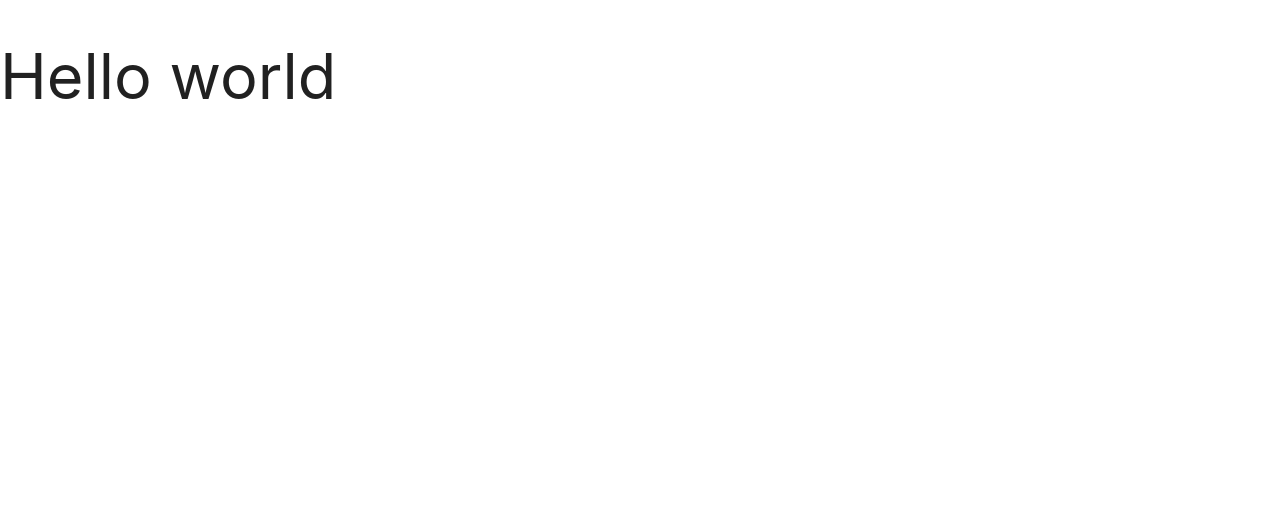
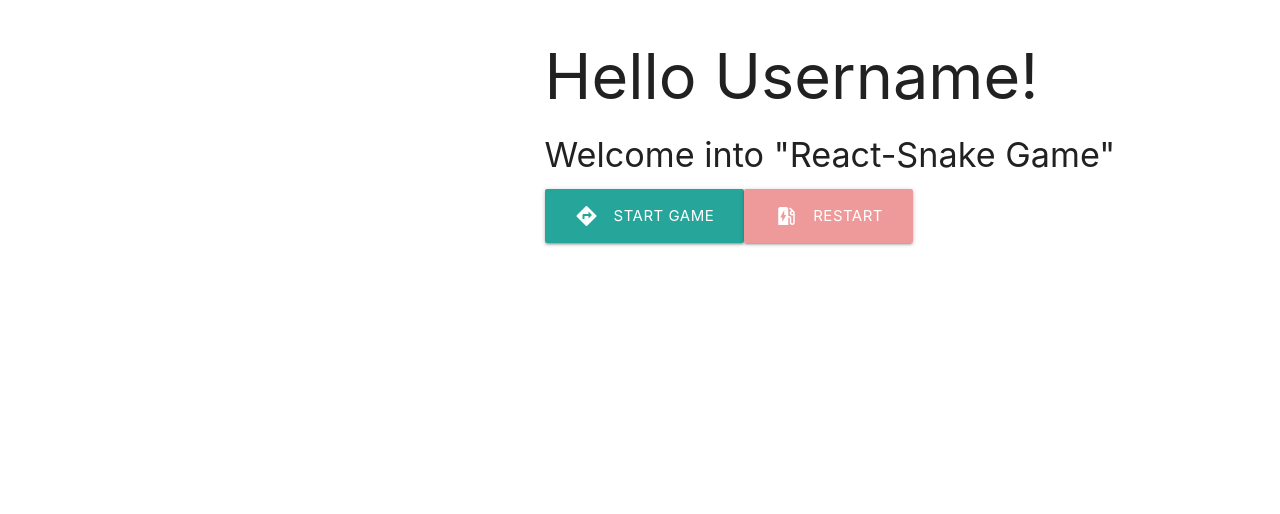
Before and after one commit to galitskye/snake-react, a React app: page / in a window 1280 px wide. Built offline with nearby package versions, Linux system fonts and the light colour scheme.

Commit message:
begin game develop

```diff
--- a/package.json
+++ b/package.json
@@ -7,7 +7,9 @@
     "npm-run-all": "^4.1.2",
     "react": "^16.2.0",
     "react-dom": "^16.2.0",
-    "react-scripts": "1.0.17"
+    "react-materialize": "^1.1.2",
+    "react-scripts": "1.0.17",
+    "redux": "^3.7.2"
   },
   "scripts": {
     "build-css": "node-sass-chokidar src/ -o src/",
--- a/public/index.html
+++ b/public/index.html
@@ -3,38 +3,15 @@
   <head>
     <meta charset="utf-8">
     <meta name="viewport" content="width=device-width, initial-scale=1, shrink-to-fit=no">
-    <meta name="theme-color" content="#000000">
-    <!--
-      manifest.json provides metadata used when your web app is added to the
-      homescreen on Android. See https://developers.google.com/web/fundamentals/engage-and-retain/web-app-manifest/
-    -->
-    <link rel="manifest" href="%PUBLIC_URL%/manifest.json">
-    <link rel="shortcut icon" href="%PUBLIC_URL%/favicon.ico">
-    <!--
-      Notice the use of %PUBLIC_URL% in the tags above.
-      It will be replaced with the URL of the `public` folder during the build.
-      Only files inside the `public` folder can be referenced from the HTML.
 
-      Unlike "/favicon.ico" or "favicon.ico", "%PUBLIC_URL%/favicon.ico" will
-      work correctly both with client-side routing and a non-root public URL.
-      Learn how to configure a non-root public URL by running `npm run build`.
-    -->
     <title>React App</title>
+
+    <link href="http://fonts.googleapis.com/icon?family=Material+Icons" rel="stylesheet">
   </head>
   <body>
     <noscript>
       You need to enable JavaScript to run this app.
     </noscript>
     <div id="root"></div>
-    <!--
-      This HTML file is a template.
-      If you open it directly in the browser, you will see an empty page.
-
-      You can add webfonts, meta tags, or analytics to this file.
-      The build step will place the bundled scripts into the <body> tag.
-
-      To begin the development, run `npm start` or `yarn start`.
-      To create a production bundle, use `npm run build` or `yarn build`.
-    -->
   </body>
 </html>
--- a/src/components/App/index.js
+++ b/src/components/App/index.js
@@ -1,11 +1,42 @@
-import React, { Component } from 'react';
+import React, {Component} from 'react';
+import {
+    Row,
+    Col,
+    Button,
+    Icon
+} from 'react-materialize';
 
 class App extends Component {
+    constructor(props) {
+        super(props);
+    }
+
+    componentDidMount() {
+        console.log('Mount')
+    }
+
     render() {
         return (
+            <div>
+                <Row>
+                    <Col s={5}>
+                        <div className="game-wrapper">
+                            <canvas id="snake">HTML5 not supported!</canvas>
+                        </div>
+                    </Col>
+                    <Col s={7}>
                         <h1>
-        Hello world
+                            Hello Username!
                         </h1>
+                        <h4>Welcome into "React-Snake Game"</h4>
+                        <p></p>
+                        <div>
+                            <Button className="btn-large">Start game<Icon left>directions</Icon></Button>
+                            <Button className="btn-large red lighten-3">Restart<Icon left>ev_station</Icon></Button>
+                        </div>
+                    </Col>
+                </Row>
+            </div>
         );
     }
 }
--- a/src/index.js
+++ b/src/index.js
@@ -1,7 +1,35 @@
 import React from 'react';
 import ReactDOM from 'react-dom';
+
+import { createStore } from 'redux';
+
 import App from './components/App';
-
 import './scss/styles.css';
 
+const store = createStore(test);
+
+function test(state = [], {type, payload}) {
+    if(type === 'NEW_HEAD') {
+        return [
+            ...state,
+            payload
+        ]
+    }
+    return state;
+}
+
+store.subscribe(() => {
+     console.log('subscribe', store.getState());
+});
+
+store.dispatch({
+    type: 'NEW_HEAD',
+    payload: [1,4]
+});
+
+store.dispatch({
+    type: 'NEW_HEAD',
+    payload: [2,4]
+});
+
 ReactDOM.render(<App />, document.getElementById('root'));
--- a/src/scss/components/App.scss
+++ b/src/scss/components/App.scss
@@ -0,0 +1,12 @@
+.game-wrapper {
+  position: relative;
+  padding-bottom: 100%;
+
+  canvas {
+    position: absolute;
+    top: 0;
+    left: 0;
+    width: 100%;
+    height: 100%;
+  }
+}
```
Also changed, not shown: src/scss/components/App.css, src/scss/styles.css. Lines whose indentation alone changed are shown as unchanged.
